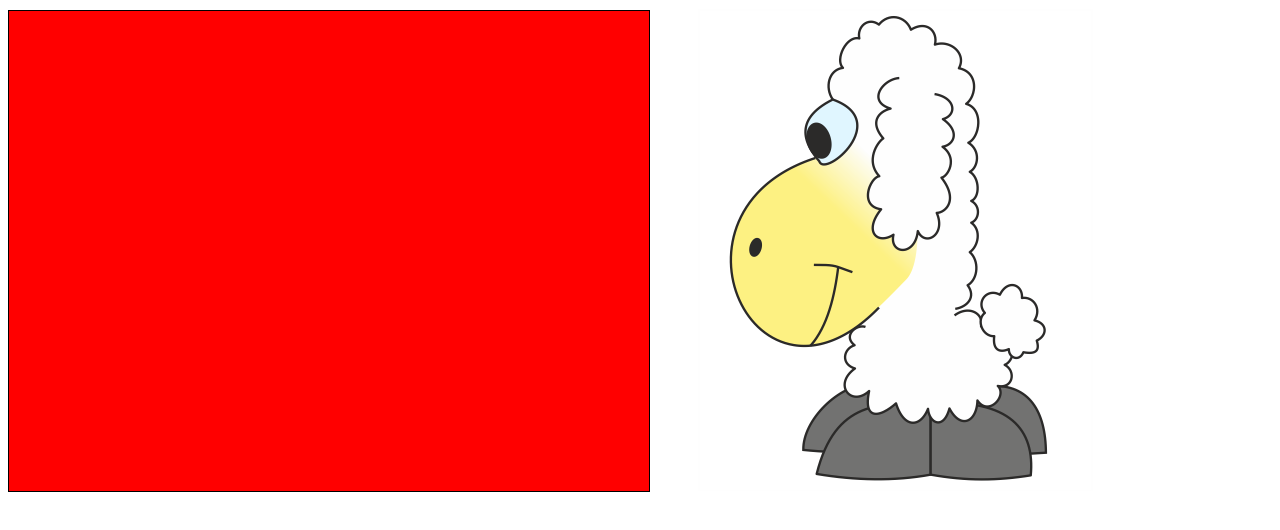
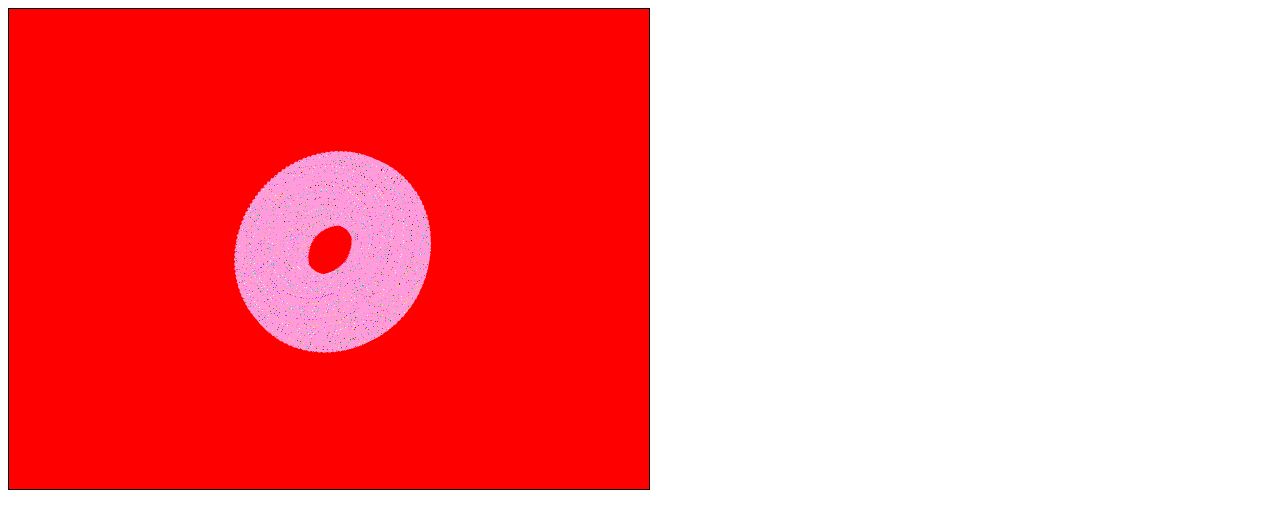
Before and after one commit to skrb7/Grafika_Komputerowa, a plain HTML site: page Lab05/model_torusa.html in a window 1280 px wide. Drawn offline with Linux system fonts and the light colour scheme.

Commit message:
model torusa

```diff
--- a/Lab05/model_torusa.html
+++ b/Lab05/model_torusa.html
@@ -130,38 +130,37 @@ function startGL()
 
   //Opis sceny 3D, położenie punktów w przestrzeni 3D w formacie X,Y,Z
   let vertexPosition = []; //3 punkty po 3 składowe - X1,Y1,Z1, X2,Y2,Z2, X3,Y3,Z3 - 1 trójkąt
+  let stepElevation = 360/12;
 
-  let stepElevation = 90/12;
+  let stepPhi = 360/120;
   let stepAngle = 360/12;
-  let radius = 0.5;
-  let R = 1.0;
 
-  for(let phi = 0; phi < 360; phi++)
+  let radius = 3.0;
+  let R = 5;
+
+  for(let phi=0; phi < 360; phi+=stepPhi)
   {
-    for(let angle = 0; angle < 360; angle += stepAngle)
+    for(let angle = 0; angle < 360; angle+= stepAngle)
     {
-      let px1 = (R + radius*Math.cos(angle*Math.PI/180)) * Math.cos(phi*Math.PI/180);
-      let py1 = (R + radius*Math.cos(angle*Math.PI/180)) * Math.sin(phi*Math.PI/180);
-      let pz1 = radius * Math.sin(angle*Math.PI/180);
+    let px1 =(R + radius * Math.cos(angle*Math.PI/180)) * Math.cos(phi*Math.PI/180);
+    let py1 =(R + radius * Math.cos(angle*Math.PI/180)) * Math.sin(phi*Math.PI/180);
+    let pz1 = radius * Math.sin(angle*Math.PI/180);
 
-      let px2 = (R + radius*Math.cos((angle+stepAngle)*Math.PI/180)) * Math.cos(phi*Math.PI/180);
-      let py2 = (R + radius*Math.cos((angle+stepAngle)*Math.PI/180)) * Math.sin(phi*Math.PI/180);
-      let pz2 = radius * Math.sin((angle+stepAngle)*Math.PI/180);
+    let px2 =(R + radius*Math.cos((angle+stepAngle)*Math.PI/180)) * Math.cos((phi+stepPhi)*Math.PI/180);
+    let py2 =(R + radius*Math.cos((angle+stepAngle)*Math.PI/180)) * Math.sin((phi+stepPhi)*Math.PI/180);
+    let pz2 = radius * Math.sin((angle+stepAngle)*Math.PI/180);
 
-      let px3 = (R + radius*Math.cos(angle*Math.PI/180)) * Math.cos(phi*Math.PI/180);
-      let py3 = (R + radius*Math.cos(angle*Math.PI/180)) * Math.sin(phi*Math.PI/180);
-      let pz3 = radius * Math.sin(angle*Math.PI/180);
+    let px3 =(R + radius * Math.cos(angle*Math.PI/180)) * Math.cos(phi*Math.PI/180);
+    let py3 =(R + radius * Math.cos(angle*Math.PI/180)) * Math.sin(phi*Math.PI/180);
+    let pz3 = -radius * Math.sin(angle*Math.PI/180);
 
-      let px4 = (R + radius*Math.cos((angle+stepAngle)*Math.PI/180)) * Math.cos(phi*Math.PI/180);
-      let py4 = (R + radius*Math.cos((angle+stepAngle)*Math.PI/180)) * Math.sin(phi*Math.PI/180);
-      let pz4 = radius * Math.sin((angle+stepAngle)*Math.PI/180);
+    let px4 =(R + radius * Math.cos((angle+stepAngle)*Math.PI/180)) * Math.cos((phi+stepPhi)*Math.PI/180);
+    let py4 =(R + radius * Math.cos((angle+stepAngle)*Math.PI/180)) * Math.sin((phi+stepPhi)*Math.PI/180);
+    let pz4 = -radius * Math.sin((angle+stepAngle)*Math.PI/180);
 
-      vertexPosition.push(...createRect2(px1,py1,pz1,px2,py2,pz2,px3,py3,pz3,px4,py4,pz4)); // Ściana XZ
+    vertexPosition.push(...createRect2(px1,py1,pz1,px2,py2,pz2,px3,py3,pz3,px4,py4,pz4)); // Ściana XZ
     }
   }
-
-
-
 
   vertexPositionBuffer = gl.createBuffer(); //Stworzenie tablicy w pamieci karty graficznej
   gl.bindBuffer(gl.ARRAY_BUFFER, vertexPositionBuffer);
@@ -172,7 +171,7 @@ function startGL()
   //Opis sceny 3D, kolor każdego z wierzchołków
   let vertexColor = []; //3 punkty po 3 składowe - R1,G1,B1, R2,G2,B2, R3,G3,B3 - 1 trójkąt
 
-  for(let elevation=-90; elevation< 90; elevation+= stepElevation)
+  for(let phi=0; phi < 360; phi+=stepPhi)
   {
     for(let angle = 0; angle < 360; angle+= stepAngle)
     {
@@ -188,11 +187,11 @@ function startGL()
 
   let vertexCoords = []; //3 punkty po 2 składowe - U1,V1, U2,V2, U3,V3 - 1 trójkąt
 
-  for(let elevation=-90; elevation< 90; elevation+= stepElevation)
+  for(let phi=0; phi < 360; phi+=stepPhi)
   {
     for(let angle = 0; angle < 360; angle+= stepAngle)
     {
-      vertexCoords.push(...createRectCoords(0,0,1,0,0,1));
+      vertexCoords.push(...createRectColor(0,0,1,0,0,1));
     }
   }
 
@@ -201,6 +200,15 @@ function startGL()
   gl.bufferData(gl.ARRAY_BUFFER, new Float32Array(vertexCoords), gl.STATIC_DRAW);
   vertexCoordsBuffer.itemSize = 2;
   vertexCoordsBuffer.numItems = vertexCoords.length/6;
+
+
+
+vertexCoordsBuffer = gl.createBuffer();
+  gl.bindBuffer(gl.ARRAY_BUFFER, vertexCoordsBuffer);
+  gl.bufferData(gl.ARRAY_BUFFER, new Float32Array(vertexCoords), gl.STATIC_DRAW);
+  vertexCoordsBuffer.itemSize = 2;
+  vertexCoordsBuffer.numItems = vertexCoords.length/6;
+
 
   textureBuffer = gl.createTexture();
   var textureImg = new Image();
@@ -211,7 +219,7 @@ function startGL()
     gl.texParameteri(gl.TEXTURE_2D, gl.TEXTURE_WRAP_T, gl.CLAMP_TO_EDGE);
     gl.texParameteri(gl.TEXTURE_2D, gl.TEXTURE_MIN_FILTER, gl.LINEAR);
   }
-  textureImg.src="Tex.png"; //Nazwa obrazka
+  textureImg.src="donut.jpg"; //Nazwa obrazka
 
   //Macierze opisujące położenie wirtualnej kamery w przestrzenie 3D
   let aspect = gl.viewportWidth/gl.viewportHeight;
@@ -229,10 +237,10 @@ function startGL()
   Tick();
 }
 //let angle = 45.0; //Macierz transformacji świata - określenie położenia kamery
-var angleZ = 0.0;
-var angleY = 0.0;
-var angleX = 0.0;
-var tz = -5.0;
+var angleZ = 10.0;
+var angleY = -20.0;
+var angleX = -20.0;
+var tz = -45.0;
 function Tick()
 {
   let uMVMatrix = [
@@ -314,12 +322,12 @@ function Tick()
 
 function handlekeydown(e)
 {
- if(e.keyCode==87) angleX=angleX+1.0; //W
- if(e.keyCode==83) angleX=angleX-1.0; //S
- if(e.keyCode==68) angleY=angleY+1.0;
- if(e.keyCode==65) angleY=angleY-1.0;
- if(e.keyCode==81) angleZ=angleZ+1.0;
- if(e.keyCode==69) angleZ=angleZ-1.0;
+  if(e.keyCode==87) angleX=angleX+0.5;   //W
+ if(e.keyCode==83) angleX=angleX-0.5;   //S
+ if(e.keyCode==68) angleY=angleY+0.5;   //D
+ if(e.keyCode==65) angleY=angleY-0.5;   //A
+ if(e.keyCode==81) angleZ=angleZ+0.5;   //Q
+ if(e.keyCode==69) angleZ=angleZ-0.5;   //E
  //alert(e.keyCode);
  //alert(angleX);
 }
@@ -327,6 +335,5 @@ function handlekeydown(e)
 </head>
 <body onload="startGL()" onkeydown="handlekeydown(event)">
 <canvas id="canvas3D" width="640" height="480" style="border: solid black 1px"></canvas>
-<img id="textureImg" src="Tex.png">
 </body>
 </html>
```
Also changed, not shown: Lab05/donut.jpg (added).
